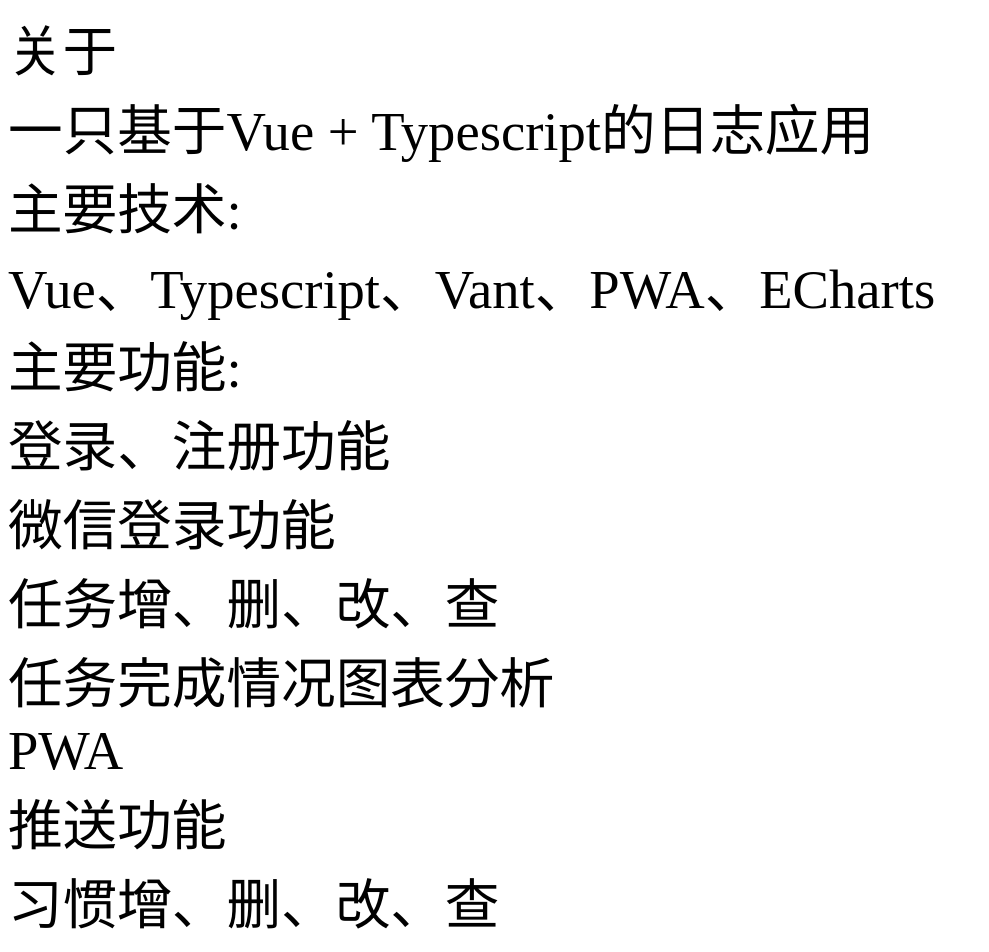
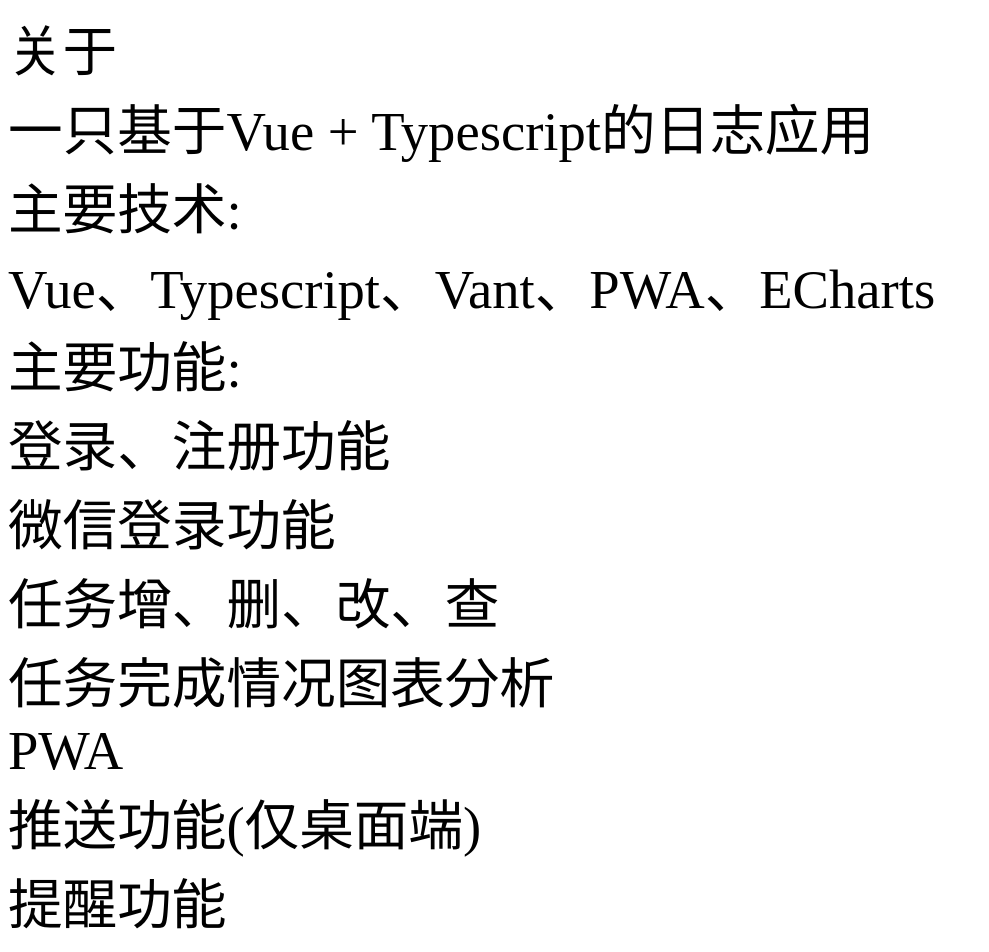
Before and after one commit to mrrs878/my_daily, a Vue app: page /profile/about in a window 1280 px wide. Shown: the top 952 px of the page, without its empty margins (0-989 px from the left). Built offline with nearby package versions, Linux system fonts and the light colour scheme; no server answers.

Commit message:
创建webworker

```diff
--- a/src/App.vue
+++ b/src/App.vue
@@ -12,6 +12,13 @@
 
 export default Vue.extend({
   name: 'App',
+  methods: {
+    initWorkers () {
+      const script = new Blob()
+      const url = URL.createObjectURL(script)
+      const worker = new Worker(url)
+    }
+  },
   created (): void {
     userModule.getUserInfo()
   },
--- a/src/registerServiceWorker.ts
+++ b/src/registerServiceWorker.ts
@@ -20,7 +20,6 @@
     async ready (reg) {
       try {
         const subscription = await subscribeUserToPush(reg, publicKey)
-        console.log('subscribeUserToPushed.')
         await subscribable(subscription)
       } catch (e) {
         console.log('register error', e, e.message)
--- /dev/null
+++ b/src/service/alarm.ts
@@ -0,0 +1 @@
+console.log('hello worker')
--- a/src/views/habit/AddHabit.vue
+++ b/src/views/habit/AddHabit.vue
@@ -128,7 +128,7 @@
 })
 </script>
 
-<style lang="less">
+<style lang="less" scoped>
   .habit-label-value {
     text-align: left;
   }
--- a/src/views/habit/Habit.vue
+++ b/src/views/habit/Habit.vue
@@ -23,4 +23,4 @@
 })
 </script>
 
-<style lang="less"></style>
+<style lang="less" scoped></style>
--- a/src/views/profile/About.vue
+++ b/src/views/profile/About.vue
@@ -22,7 +22,10 @@
         <van-checkbox v-model="checked" disabled shape="square">PWA</van-checkbox>
       </van-cell>
       <van-cell>
-        <van-checkbox v-model="checked" disabled shape="square">推送功能</van-checkbox>
+        <van-checkbox v-model="checked" disabled shape="square">推送功能(仅桌面端)</van-checkbox>
+      </van-cell>
+      <van-cell>
+        <van-checkbox v-model="unchecked" disabled shape="square">提醒功能</van-checkbox>
       </van-cell>
       <van-cell>
         <van-checkbox v-model="unchecked" disabled shape="square">习惯增、删、改、查</van-checkbox>
--- a/vue.config.js
+++ b/vue.config.js
@@ -36,7 +36,7 @@
     appleMobileWebAppStatusBarStyle: 'black',
     workboxPluginMode: 'InjectManifest',
     workboxOptions: {
-      swSrc: 'src/service-worker.js'
+      swSrc: 'src/pwaSw.js'
     }
   }
 }
```
Also changed, not shown: src/pwaSw.js (renamed from src/service-worker.js).
